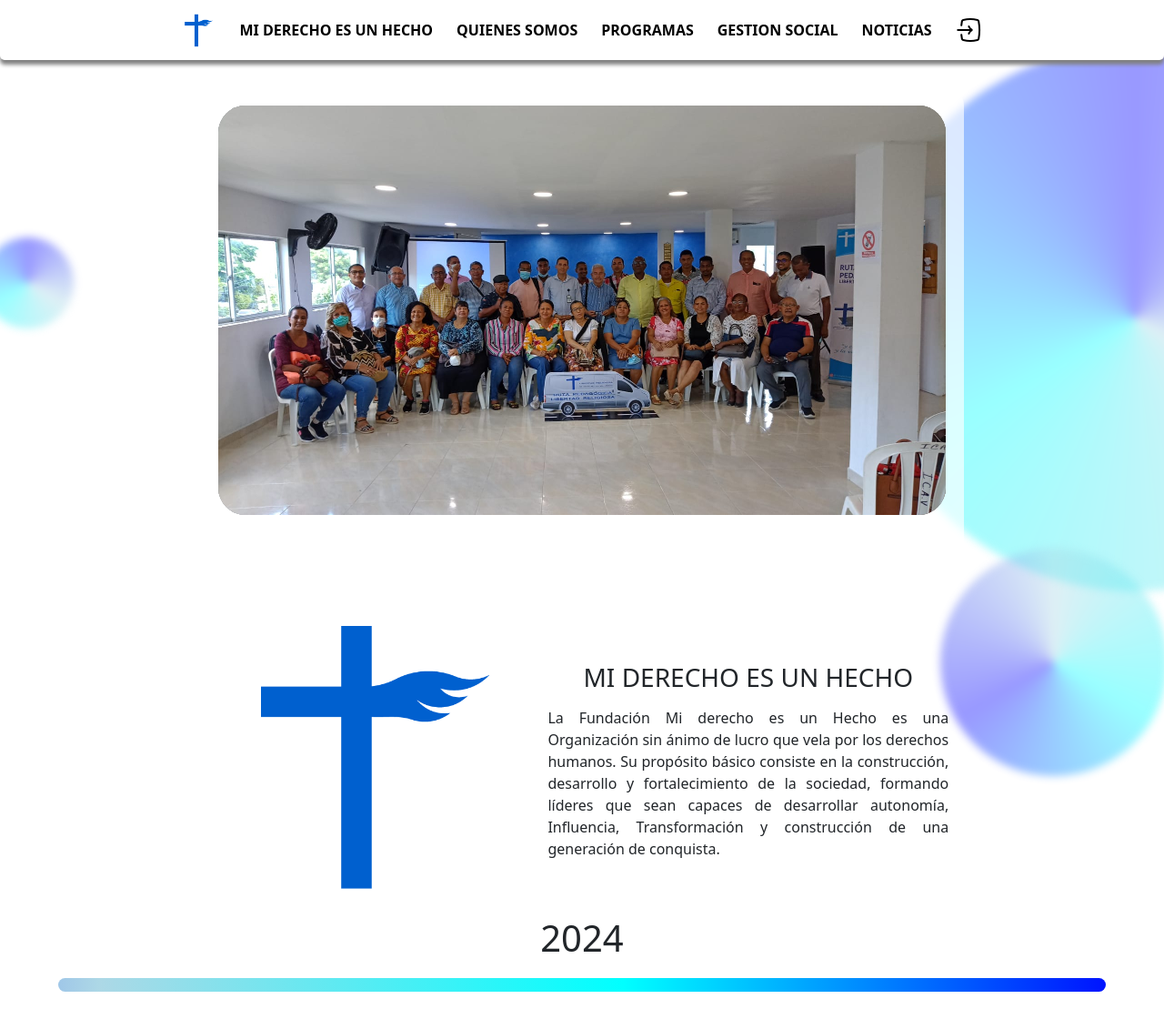
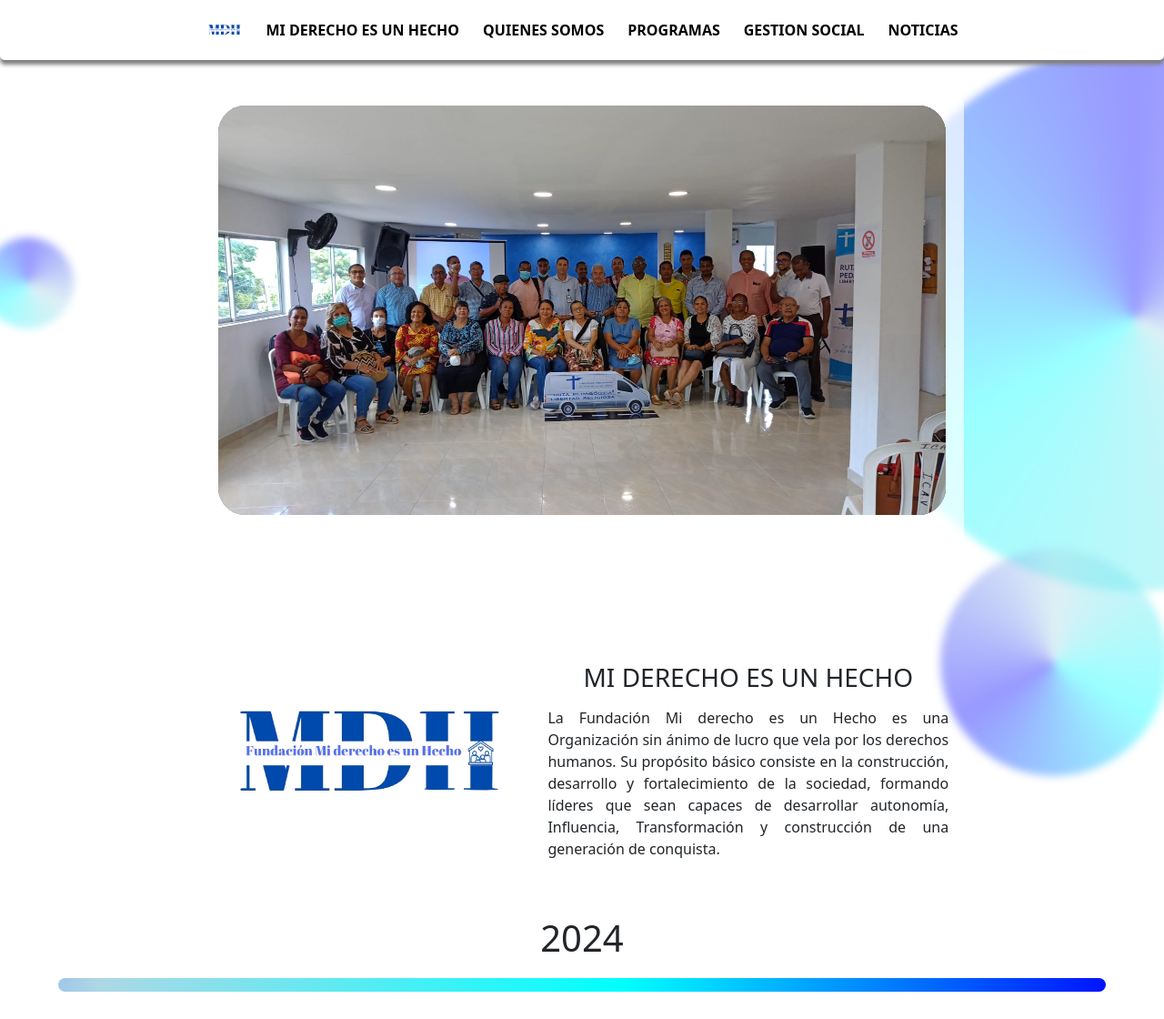
Before and after one commit to YJoel/MDH, a PHP site: page /pages/inicio in a window 1280 px wide. Shown: the whole page at 91% size. Run offline with PHP 8.4, Linux system fonts and the light colour scheme.

Commit message:
Actualizacion del logo de la pagina

```diff
--- a/extensiones/login/index.php
+++ b/extensiones/login/index.php
@@ -6,7 +6,7 @@
     <meta http-equiv="X-UA-Compatible" content="IE=edge">
     <meta name="viewport" content="width=device-width, initial-scale=1.0">
     <title> Inicio de Sesion - MDH </title>
-    <link rel="shortcut icon" href="../../images/simbolo_azul1.png" type="image/x-icon">
+    <link rel="shortcut icon" href="../../images/MDH.png" type="image/x-icon">
     <link href="https://cdn.jsdelivr.net/npm/bootstrap@5.0.2/dist/css/bootstrap.min.css" rel="stylesheet"
         integrity="sha384-EVSTQN3/azprG1Anm3QDgpJLIm9Nao0Yz1ztcQTwFspd3yD65VohhpuuCOmLASjC" crossorigin="anonymous">
     <link rel="stylesheet" href="css/login.css">
@@ -21,8 +21,8 @@
     </div>
     <div class="flex-container">
         <div class="position-absolute top-0 start-50 translate-middle bg-light">
-            <img src="../../images/simbolo_azul1.png" alt="">
-            <a style="text-decoration: none" href="../../">
+            <img src="../../images/MDH.png" alt="">
+            <a style="text-decoration: none">
                 <h5>MI DERECHO ES UN HECHO</h5>
             </a>
         </div>
--- a/pages/gestionSocial/index.php
+++ b/pages/gestionSocial/index.php
@@ -13,7 +13,7 @@ $pageName = "GESTION SOCIAL";
     <?php echo $pageName; ?>
   </title>
   <link rel="stylesheet" href="../../css/styles.css" />
-  <link rel="shortcut icon" href="../../images/simbolo_azul1.png" type="image/x-icon" />
+  <link rel="shortcut icon" href="../../images/MDH.png" type="image/x-icon" />
 
   <script src="../../scripts/script.js"></script>
   <link href="https://cdn.jsdelivr.net/npm/bootstrap@5.3.2/dist/css/bootstrap.min.css" rel="stylesheet"
--- a/pages/inicio/index.php
+++ b/pages/inicio/index.php
@@ -12,7 +12,7 @@ $pageName = "MI DERECHO ES UN HECHO";
     MDH - <?php echo $pageName; ?>
   </title>
   <link rel="stylesheet" href="../../css/styles.css" />
-  <link rel="shortcut icon" href="../../images/simbolo_azul1.png" type="image/x-icon" />
+  <link rel="shortcut icon" href="../../images/MDH.png" type="image/x-icon" />
 
   <script src="../../scripts/script.js"></script>
   <link href="https://cdn.jsdelivr.net/npm/bootstrap@5.3.2/dist/css/bootstrap.min.css" rel="stylesheet"
--- a/pages/noticias/index.php
+++ b/pages/noticias/index.php
@@ -13,7 +13,7 @@ $pageName = "NOTICIAS";
     <?php echo $pageName; ?>
   </title>
   <link rel="stylesheet" href="../../css/styles.css" />
-  <link rel="shortcut icon" href="../../images/simbolo_azul1.png" type="image/x-icon" />
+  <link rel="shortcut icon" href="../../images/MDH.png" type="image/x-icon" />
 
   <script src="../../scripts/script.js"></script>
   <link href="https://cdn.jsdelivr.net/npm/bootstrap@5.3.2/dist/css/bootstrap.min.css" rel="stylesheet"
--- a/pages/programas/index.php
+++ b/pages/programas/index.php
@@ -13,7 +13,7 @@ $pageName = "PROGRAMAS";
     <?php echo $pageName; ?>
   </title>
   <link rel="stylesheet" href="../../css/styles.css" />
-  <link rel="shortcut icon" href="../../images/simbolo_azul1.png" type="image/x-icon" />
+  <link rel="shortcut icon" href="../../images/MDH.png" type="image/x-icon" />
 
   <script src="../../scripts/script.js"></script>
   <link href="https://cdn.jsdelivr.net/npm/bootstrap@5.3.2/dist/css/bootstrap.min.css" rel="stylesheet"
--- a/pages/quienesSomos/index.php
+++ b/pages/quienesSomos/index.php
@@ -13,7 +13,7 @@ $pageName = "QUIENES SOMOS";
     <?php echo $pageName; ?>
   </title>
   <link rel="stylesheet" href="../../css/styles.css" />
-  <link rel="shortcut icon" href="../../images/simbolo_azul1.png" type="image/x-icon" />
+  <link rel="shortcut icon" href="../../images/MDH.png" type="image/x-icon" />
 
   <script src="../../scripts/script.js"></script>
   <link href="https://cdn.jsdelivr.net/npm/bootstrap@5.3.2/dist/css/bootstrap.min.css" rel="stylesheet"
--- a/resources/footer.html
+++ b/resources/footer.html
@@ -1,7 +1,7 @@
 <div class="footer">
   <div class="aux">
     <div>
-      <img src="../../images/simbolo_azul1.png" alt="" />
+      <img src="../../images/MDH.png" alt="" />
     </div>
     <div>
       <div>
--- a/resources/nav-bar.html
+++ b/resources/nav-bar.html
@@ -2,7 +2,7 @@
   <div class="items img">
     <div class="efect"></div>
     <a class="img" title="Mi derecho es un hecho">
-      <img src="../../images/simbolo_azul1.png" alt="" />
+      <img src="../../images/MDH.png" alt="" />
     </a>
   </div>
   <div class="items">
@@ -25,10 +25,4 @@
     <div class="efect"></div>
     <a id="noticias" name="item" href="../noticias">NOTICIAS</a>
   </div>
-  <div class="items">
-    <div class="efect"></div>
-    <a href="../../extensiones/login/" name="item" title="login">
-      <img src="../../icons/login/icons8-enter-puffy-32.png" alt="" />
-    </a>
-  </div>
 </div>
```
Also changed, not shown: MDH.jpeg (deleted), images/MDH.jpeg (added), images/MDH.png (added).
